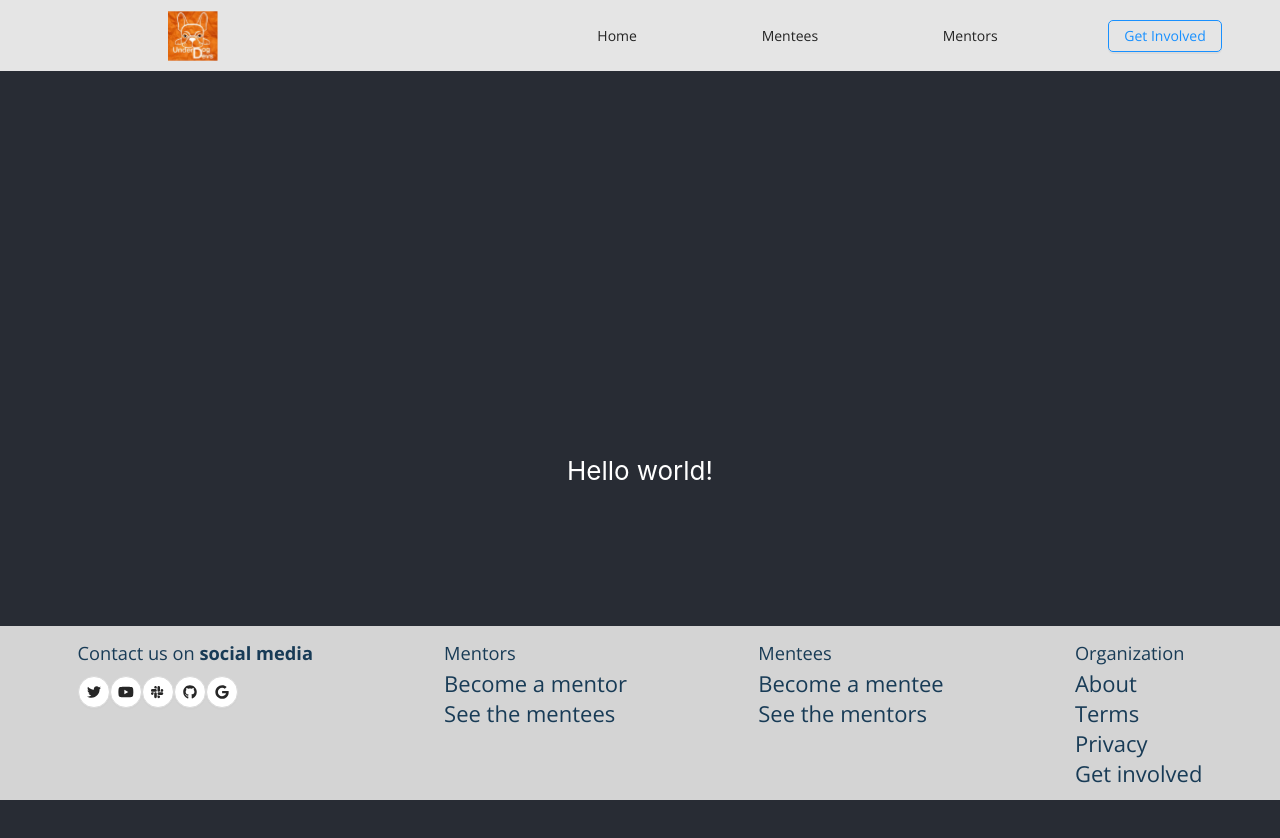
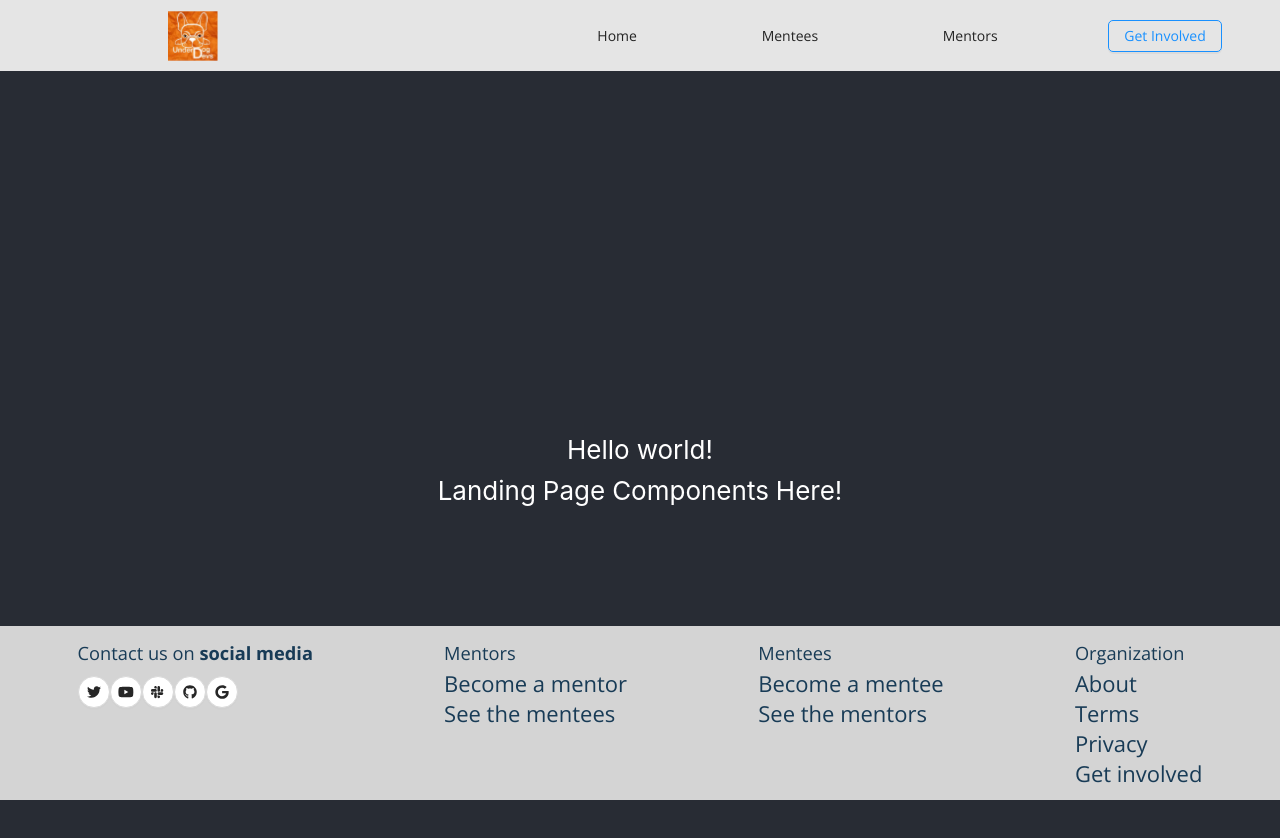
Before and after one commit to Underdog-Devs/website, a React (Create React App) app: page / in a window 1280 px wide. Shown: the top 838 px of the page. Built offline with nearby package versions, Linux system fonts and the light colour scheme; a web font is replaced by a local one.

Commit message:
macking up the landingPage.js file

```diff
--- a/src/App.js
+++ b/src/App.js
@@ -1,5 +1,6 @@
 
 import Body from './Parts/Body';
+import LandingPage from './LandingPage/landingPage'
 import 'antd/dist/antd.css'; // or 'antd/dist/antd.less'
 import NavBar from './Parts/NavBar';
 import './CSS/App.css';
@@ -15,6 +16,7 @@ function App() {
       <NavBar />
       <header className="App-header">
         <Body/>
+          <LandingPage/>
       </header>
       <Footer/>
     </div>
--- a/src/LandingPage/landingPage.js
+++ b/src/LandingPage/landingPage.js
@@ -0,0 +1,9 @@
+import React from 'react';
+
+export default function LandingPage(){
+    return(
+        <div className="landing-page">
+            Landing Page Components Here!
+        </div>
+    )
+}
```
